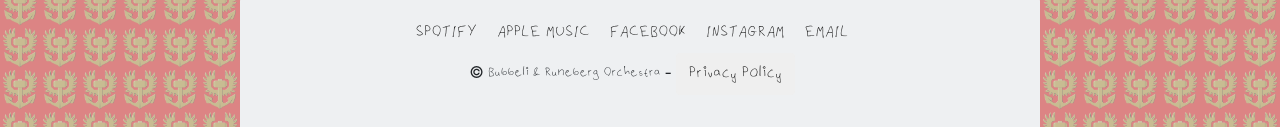
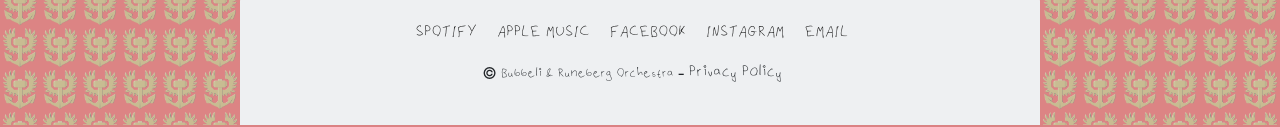
Before and after one commit to JewHo/Bubbeli, a plain HTML site: page index.html in a window 1280 px wide. Shown: the part 3879-4006 px from the top of the page. Drawn offline with Linux system fonts and the light colour scheme.

Commit message:
Update index.html

```diff
--- a/index.html
+++ b/index.html
@@ -346,9 +346,9 @@
         <p>&copy; Bubbeli & Runeberg Orchestra -
 
          <!-- Button trigger modal -->
-<button type="button" class="btn navbar-brand" data-toggle="modal" data-target="#exampleModalLong">
+<a class="navbar-brand" data-toggle="modal" data-target="#exampleModalLong">
   Privacy Policy
-</button>
+</a>
 
 <!-- Modal -->
 <div class="modal fade" id="exampleModalLong" tabindex="-1" role="dialog" aria-labelledby="exampleModalLongTitle" aria-hidden="true">
```
